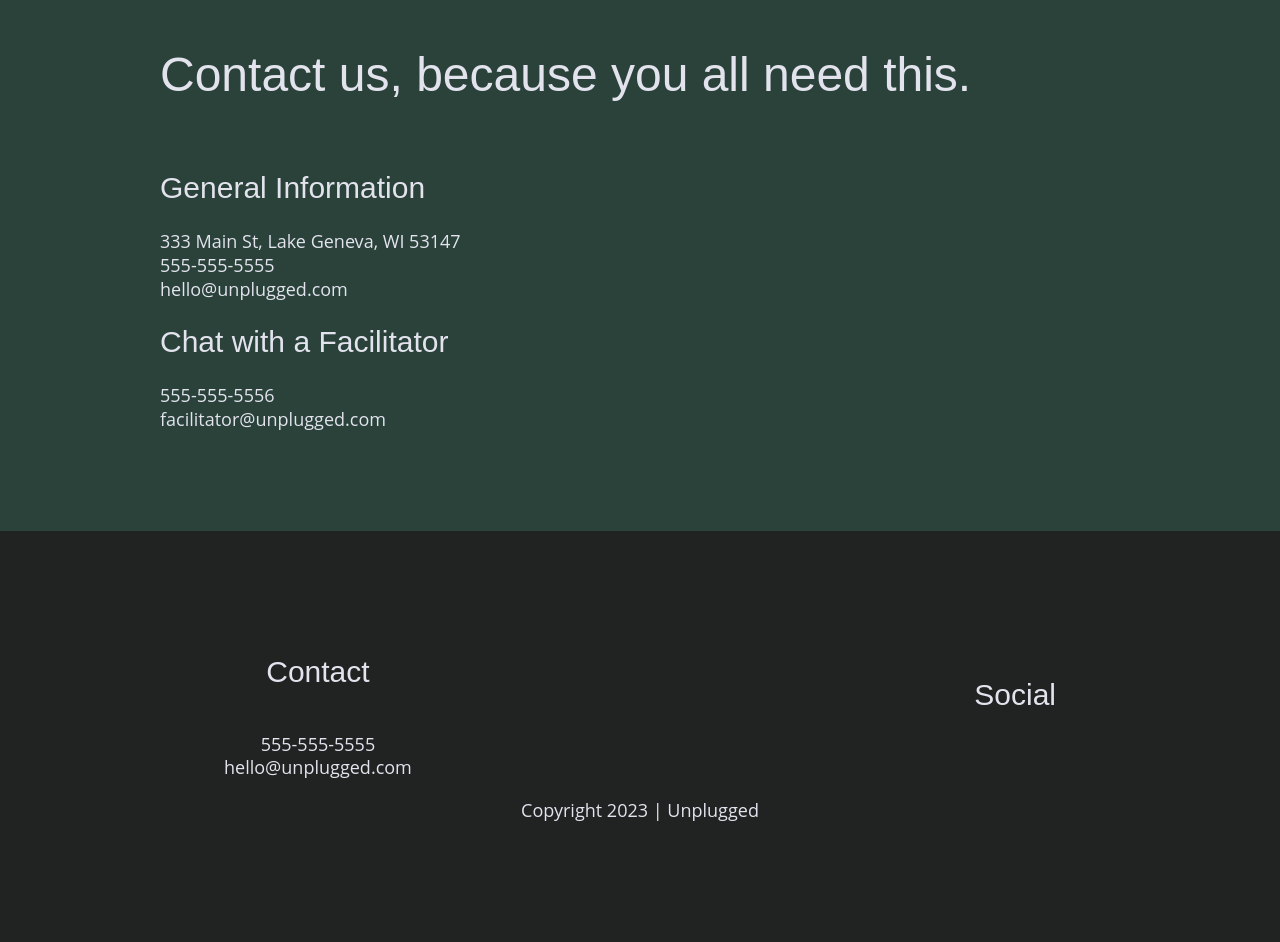
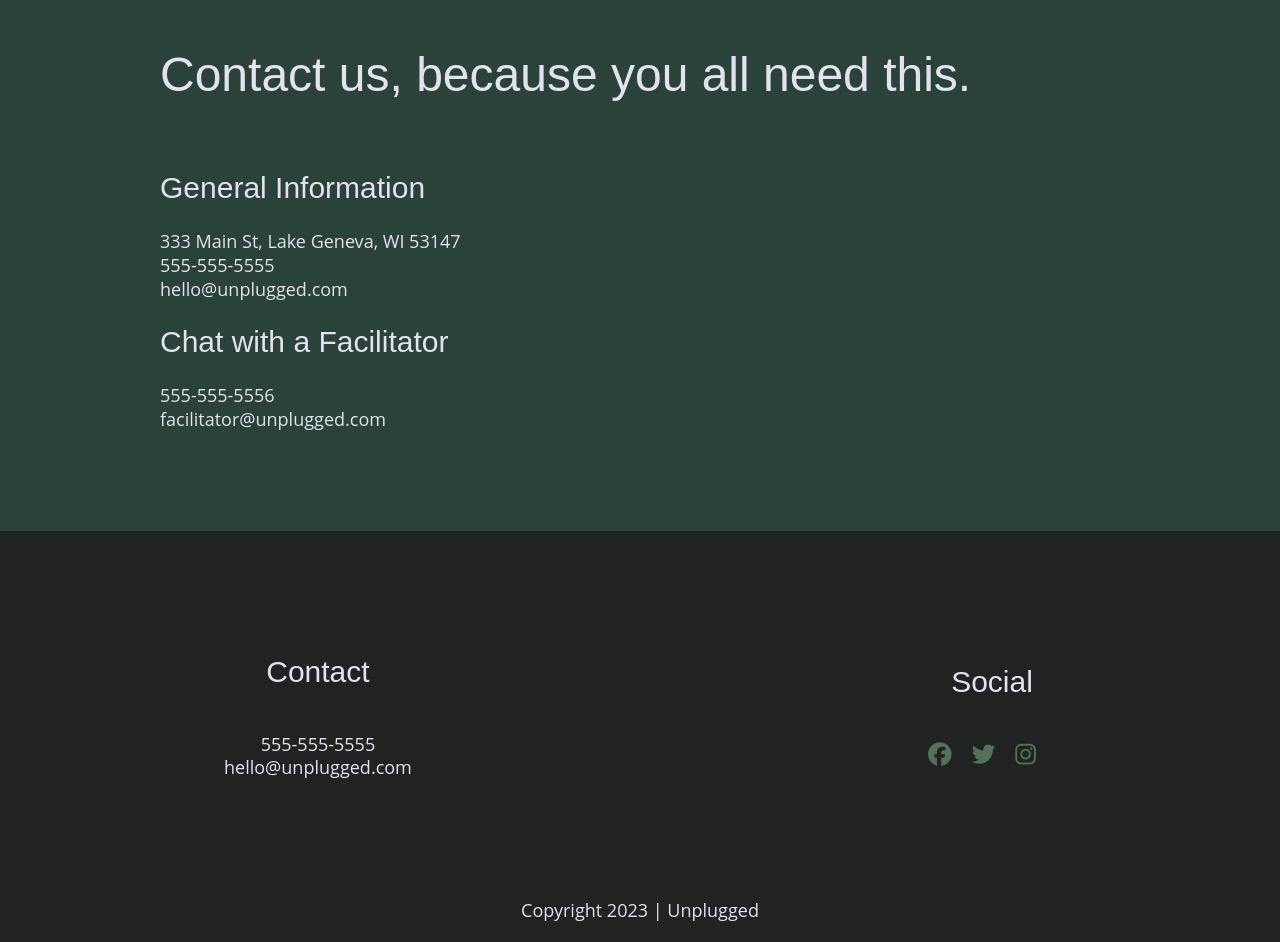
Before and after one commit to RodArevalo/unplugged-project, a website: page about/index.html in a window 1280 px wide. Shown: the part 1722-2664 px from the top of the page. Drawn offline with Linux system fonts and the light colour scheme.

Commit message:
Added social media icons

```diff
--- a/about/index.html
+++ b/about/index.html
@@ -117,7 +117,7 @@
             <h4>Contact</h4>
             <address>
               <p>
-                555-555-5555 <br />
+                555-555-5555<br />
                 hello@unplugged.com
               </p>
             </address>
@@ -125,13 +125,29 @@
           <div class="social">
             <h4>Social</h4>
             <div class="social-icons">
-              <p><a href="#"></a></p>
+              <p>
+                <a href="https://www.facebook.com/Skillcrush/" target="_blank"
+                  ><i class="fab fa-facebook"></i
+                ></a>
+              </p>
+              <p>
+                <a href="https://twitter.com/Skillcrush" target="_blank"
+                  ><i class="fab fa-twitter"></i
+                ></a>
+              </p>
+              <p>
+                <a href="https://www.instagram.com/skillcrush/" target="_blank"
+                  ><i class="fab fa-instagram"></i
+                ></a>
+              </p>
             </div>
           </div>
         </div>
-        <div class="copyright">
-          <p>Copyright 2023 | Unplugged</p>
-        </div>
+        <!-- footer content ends -->
+      </div>
+      <!--footer content-wrapper ends-->
+      <div class="copyright">
+        <p>Copyright 2023 | Unplugged</p>
       </div>
     </footer>
 
```
Also changed, not shown: faq/index.html (+21 -5 lines).
